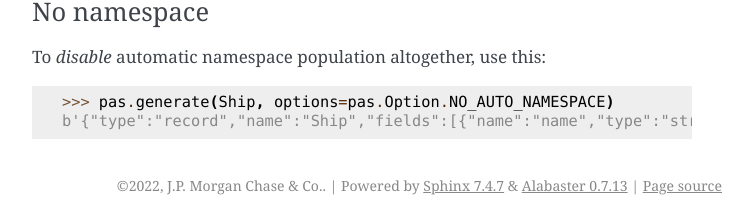
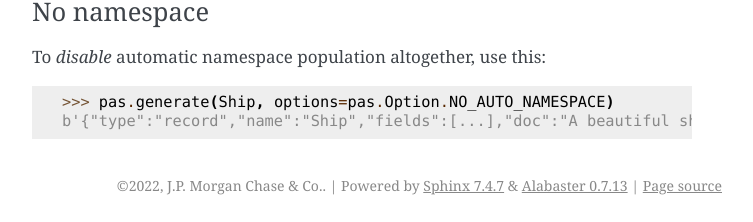
Before and after one commit to jpmorganchase/py-avro-schema, a Sphinx documentation site: the page built from docs/tutorial.rst, in a window 1280 px wide and 900 px high, scrolled down 1629 px. Shown: the part 675-897 px from the top of the window, without its empty margins (388-1141 px from the left). Built offline with Sphinx 7.4.7, drawn with Linux system fonts in a browser that asks for light colours; some of the changed text lies outside the part shown.

Commit message:
shorten the output

```diff
--- a/docs/tutorial.rst
+++ b/docs/tutorial.rst
@@ -117,4 +117,4 @@ No namespace
 To *disable* automatic namespace population altogether, use this:
 
 >>> pas.generate(Ship, options=pas.Option.NO_AUTO_NAMESPACE)
-b'{"type":"record","name":"Ship","fields":[{"name":"name","type":"string"},{"name":"year_launched","type":"long"}],"doc":"A beautiful ship"}'
+b'{"type":"record","name":"Ship","fields":[...],"doc":"A beautiful ship"}'
```
Also changed, not shown: other parts of docs/tutorial.rst (+1 -1 lines).
